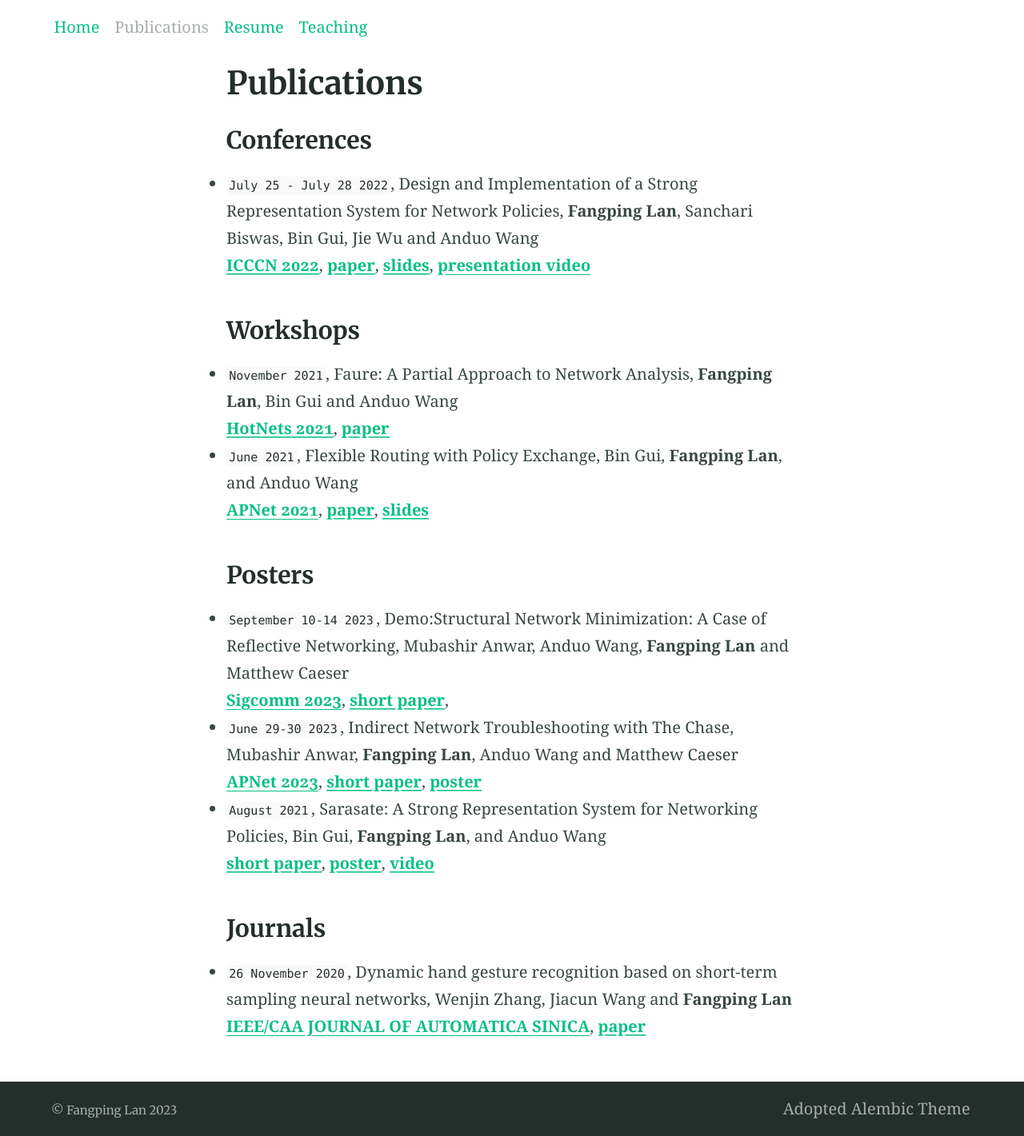
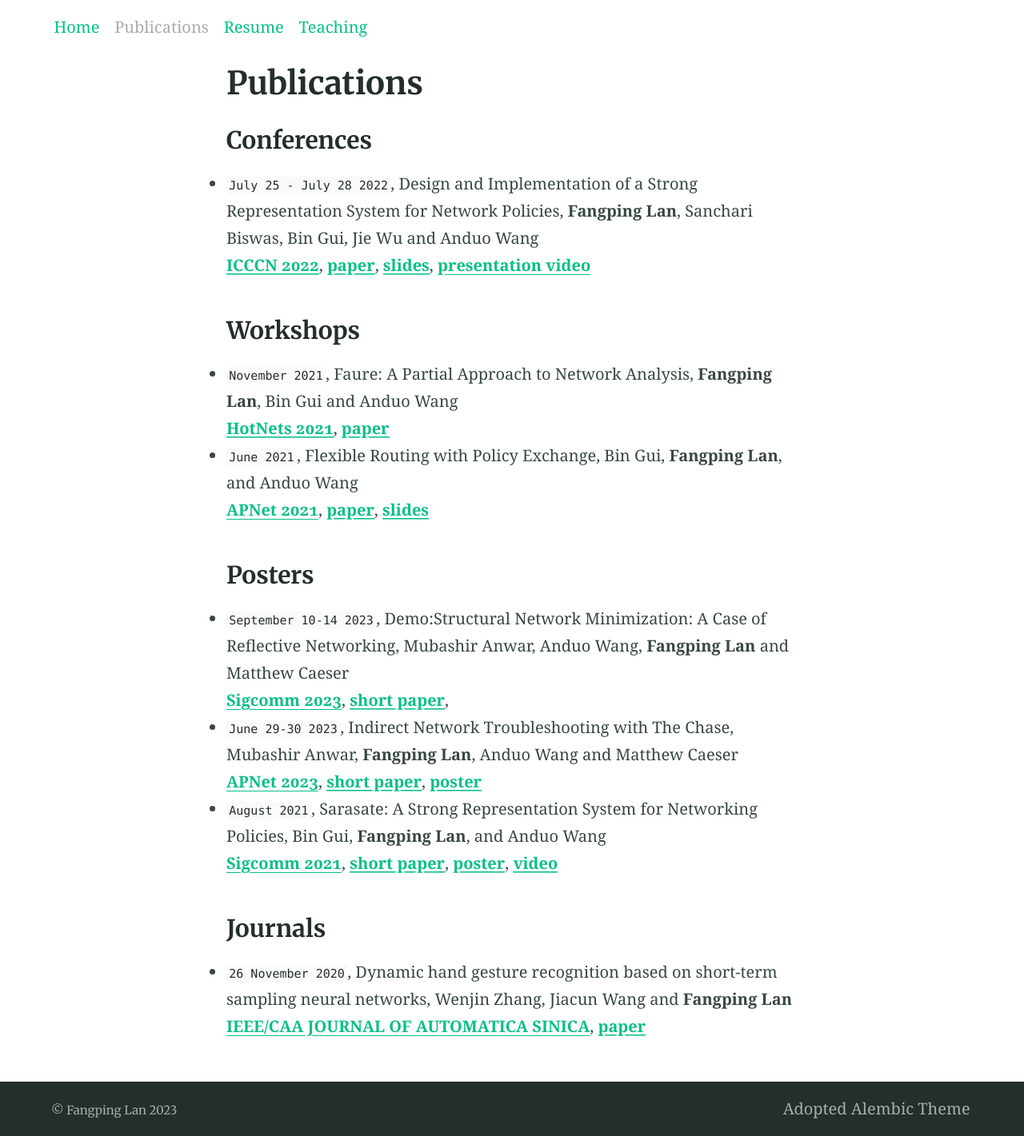
Before and after one commit to lanfangping/lanfangping.github.io, a Jekyll site: the page built from publications.md, in a window 1280 px wide. Shown: the whole page at 80% size. Built offline with Jekyll 4.4.1, drawn with Linux system fonts in a browser that asks for light colours.

Commit message:
Update publications.md

```diff
--- a/publications.md
+++ b/publications.md
@@ -49,6 +49,7 @@ aside: False
 
 - `August 2021`, Sarasate: A Strong Representation System for Networking Policies, Bin Gui, **Fangping Lan**, and Anduo Wang
 
+  [**Sigcomm 2021**](https://conferences.sigcomm.org/sigcomm/2021/cf-posters.html),
   [**short paper**](https://anduowang.github.io/docs/sigcomm2021demo.pdf),
   [**poster**](docs/sigcom2021demo/Poster-%20Sarasate%20A%20Strong%20Representation%20System%20for%20Network%20Policies.pdf),
   [**video**](https://youtu.be/w9nH2et3zdI)
```
